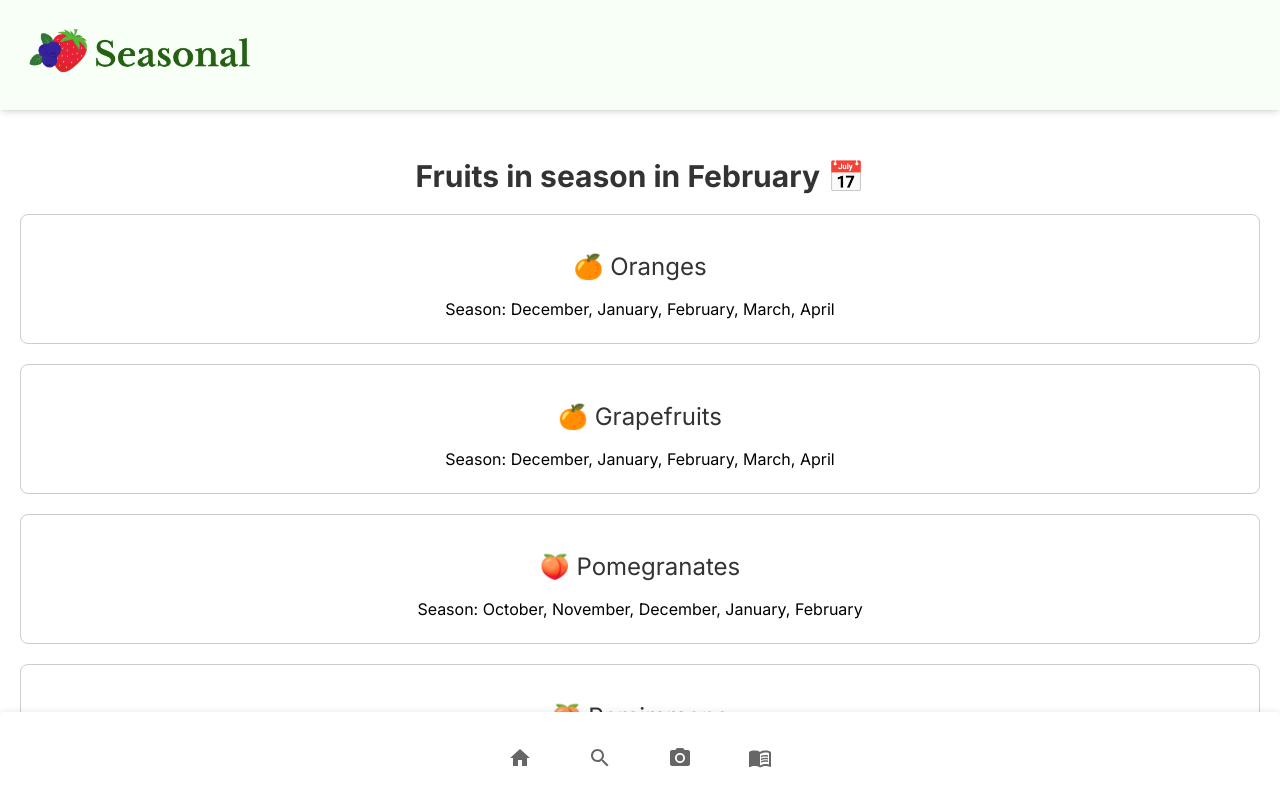
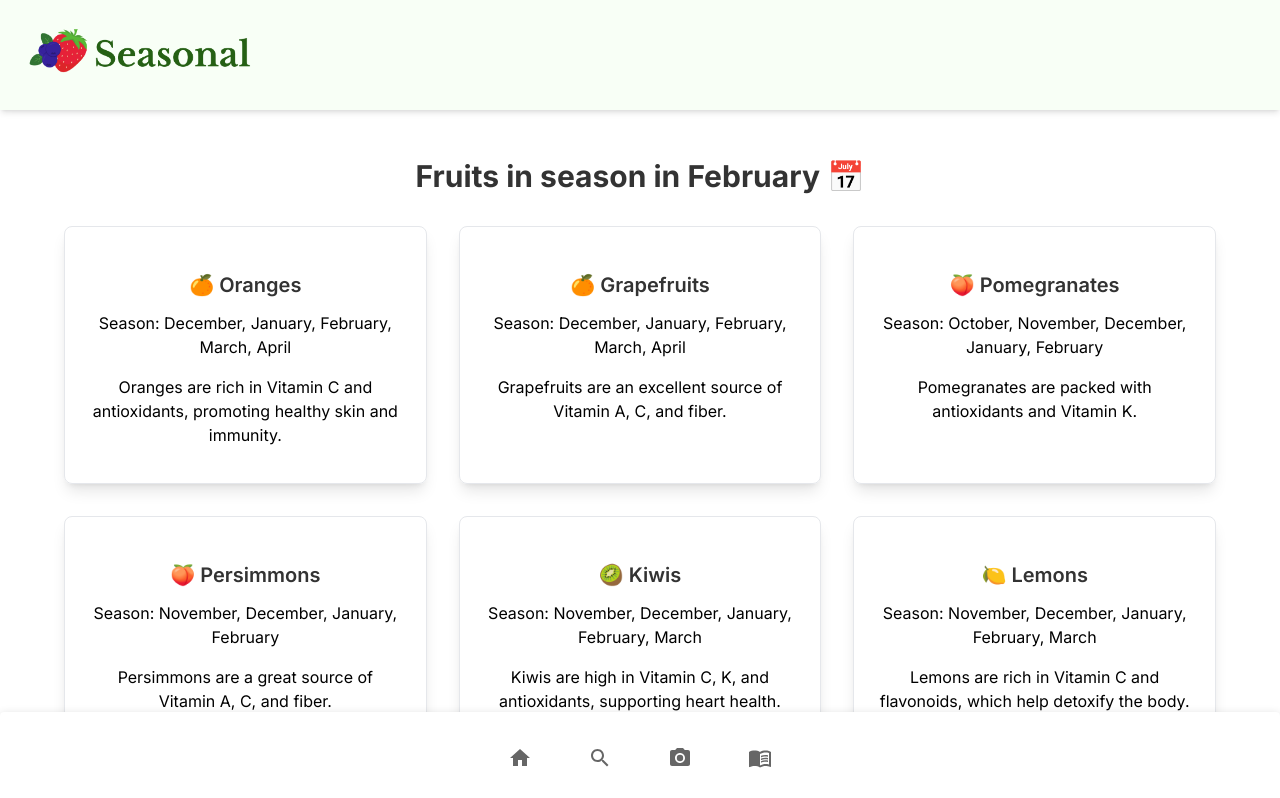
Before and after one commit to billie-zhang/Seasonal, a React (Create React App) app: page /in-season in a window 1280 px wide. Shown: the top 798 px of the page. Built offline with nearby package versions, Linux system fonts and the light colour scheme; no server answers.

Commit message:
update in season fruits to grid view

```diff
--- a/src/components/InSeason.jsx
+++ b/src/components/InSeason.jsx
@@ -8,66 +8,71 @@ const InSeason = () => {
     oranges: {
       months: ["December", "January", "February", "March", "April"],
       emoji: "🍊",
+      fact: "Oranges are rich in Vitamin C and antioxidants, promoting healthy skin and immunity.",
     },
     grapefruits: {
       months: ["December", "January", "February", "March", "April"],
       emoji: "🍊",
+      fact: "Grapefruits are an excellent source of Vitamin A, C, and fiber.",
     },
     pomegranates: {
       months: ["October", "November", "December", "January", "February"],
       emoji: "🍑",
+      fact: "Pomegranates are packed with antioxidants and Vitamin K.",
     },
     persimmons: {
       months: ["November", "December", "January", "February"],
       emoji: "🍑",
+      fact: "Persimmons are a great source of Vitamin A, C, and fiber.",
     },
     kiwis: {
       months: ["November", "December", "January", "February", "March"],
       emoji: "🥝",
+      fact: "Kiwis are high in Vitamin C, K, and antioxidants, supporting heart health.",
     },
     lemons: {
       months: ["November", "December", "January", "February", "March"],
       emoji: "🍋",
+      fact: "Lemons are rich in Vitamin C and flavonoids, which help detoxify the body.",
     },
     mandarins: {
       months: ["November", "December", "January", "February"],
       emoji: "🍊",
+      fact: "Mandarins are high in Vitamin C and low in calories, perfect for immunity.",
     },
-    grapes: { months: ["October", "November", "December"], emoji: "🍇" },
+    grapes: {
+      months: ["October", "November", "December"],
+      emoji: "🍇",
+      fact: "Grapes are rich in Vitamin C and antioxidants, which help protect the body from oxidative stress.",
+    },
   };
 
-  // Get the current month
   useEffect(() => {
     const month = new Date().toLocaleString("default", { month: "long" });
     setCurrentMonth(month);
   }, []);
 
-  // Filter fruits in season based on current month
   const fruitsInSeason = Object.entries(fruitsData).filter(([fruit, data]) =>
     data.months.includes(currentMonth)
   );
 
   return (
-    <div className="py-32 text-center">
-      <h2 className="font-bold text-3xl ">
+    <div className="py-32 mx-16 text-center">
+      <h2 className="font-bold text-3xl mb-8">
         Fruits in season in {currentMonth} 📅
       </h2>
-      <div>
+      <div className="grid grid-cols-1 sm:grid-cols-2 lg:grid-cols-3 gap-8">
         {fruitsInSeason.length > 0 ? (
           fruitsInSeason.map(([fruit, data]) => (
             <div
               key={fruit}
-              style={{
-                margin: "20px",
-                padding: "10px",
-                border: "1px solid #ccc",
-                borderRadius: "8px",
-              }}
+              className="border p-6 rounded-lg shadow-lg hover:shadow-2xl transition-shadow duration-300"
             >
-              <h3>
+              <h3 className="text-xl font-semibold">
                 {data.emoji} {fruit.charAt(0).toUpperCase() + fruit.slice(1)}
               </h3>
               <p>Season: {data.months.join(", ")}</p>
+              <p className="mt-4">{data.fact}</p>
             </div>
           ))
         ) : (
```
